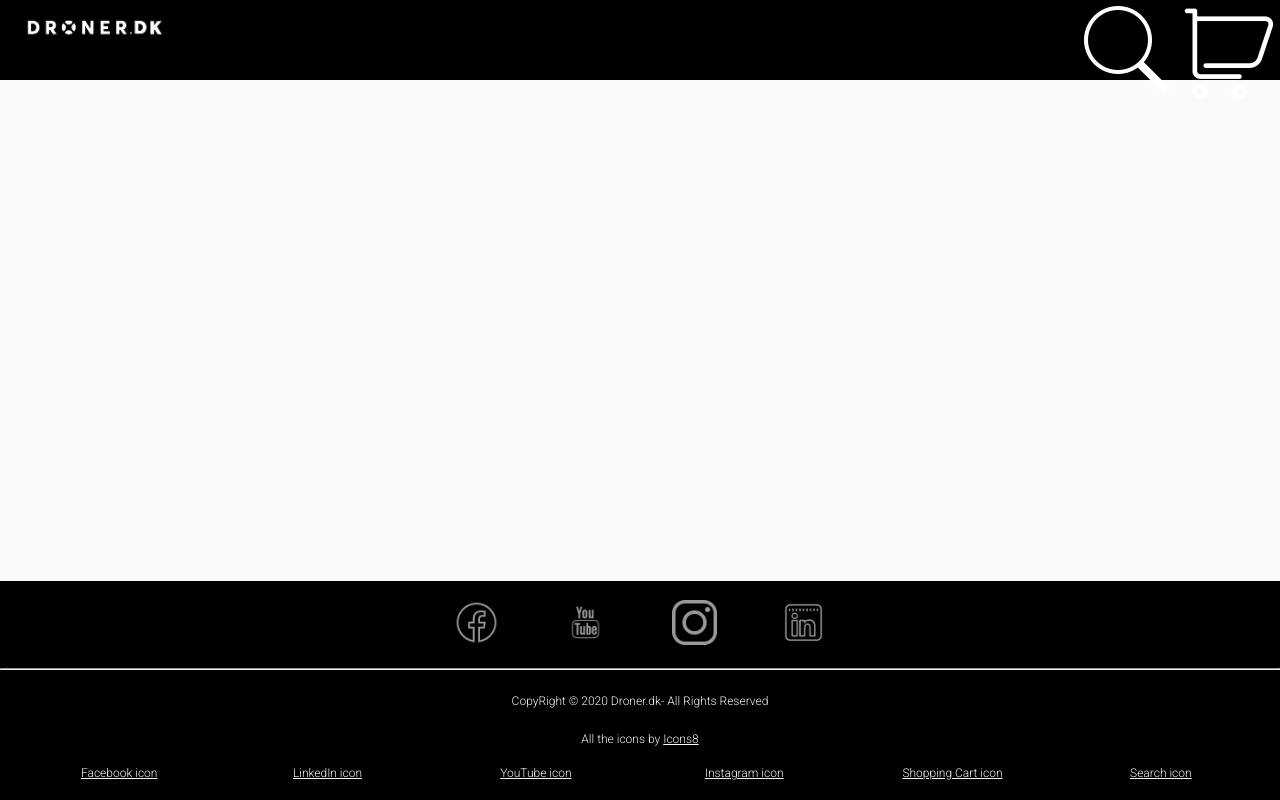
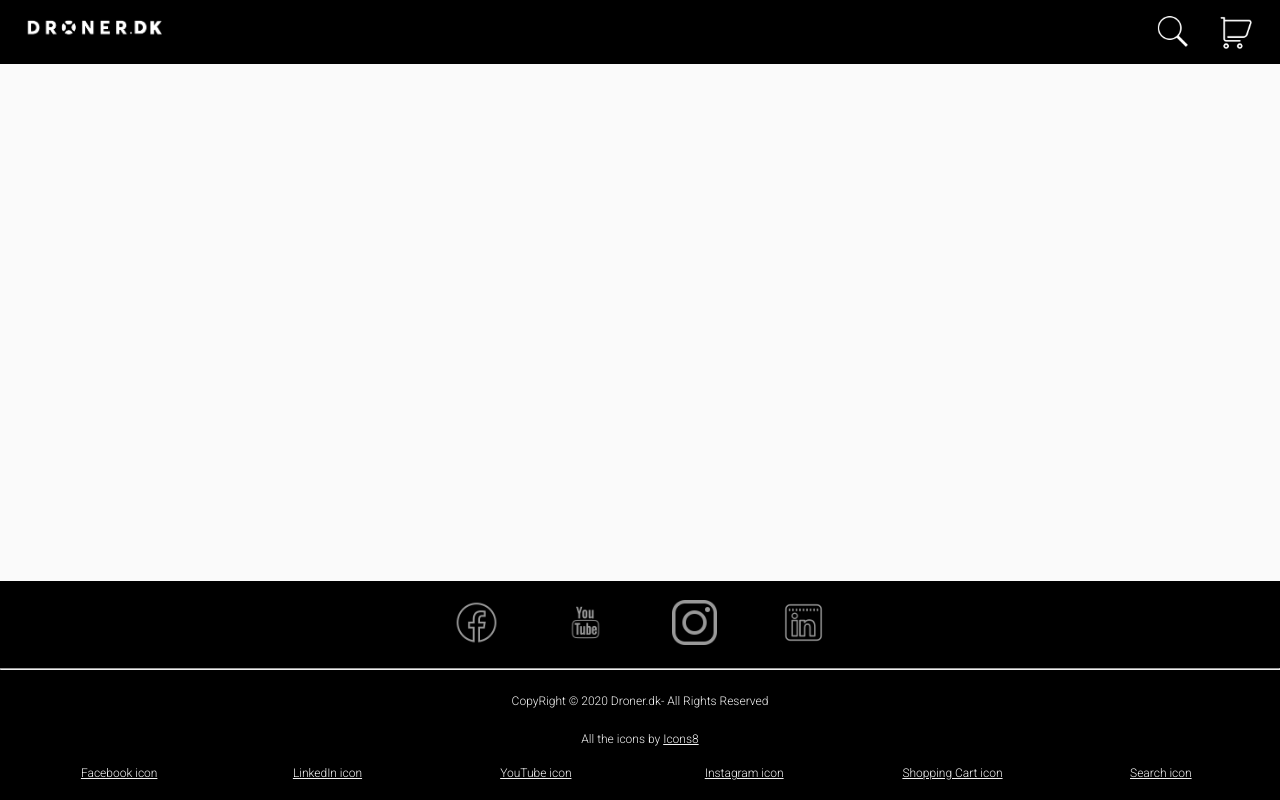
Before and after one commit to ghostink97/examproject, a website: page index.html in a window 1280 px wide. Drawn offline with Linux system fonts and the light colour scheme.

Commit message:
styled the navigation bar icons and gave them margin and padding and width

```diff
--- a/style.css
+++ b/style.css
@@ -16,7 +16,7 @@ body {
 
 .NavBar {
     background-color: black;
-    height: 5em;
+    height: 4em;
 
 
 }
@@ -31,8 +31,19 @@ body {
 
 .navBarIcons {
     float: right;
+    padding-right: 26px;
+    padding-top: 14px;
+
 }
 
+.searchIcon {
+    width: 35px;
+    margin-right: 25px;
+}
+
+.shopIcon {
+    width: 35px;
+}
 
 
 .FooterBox {
```
